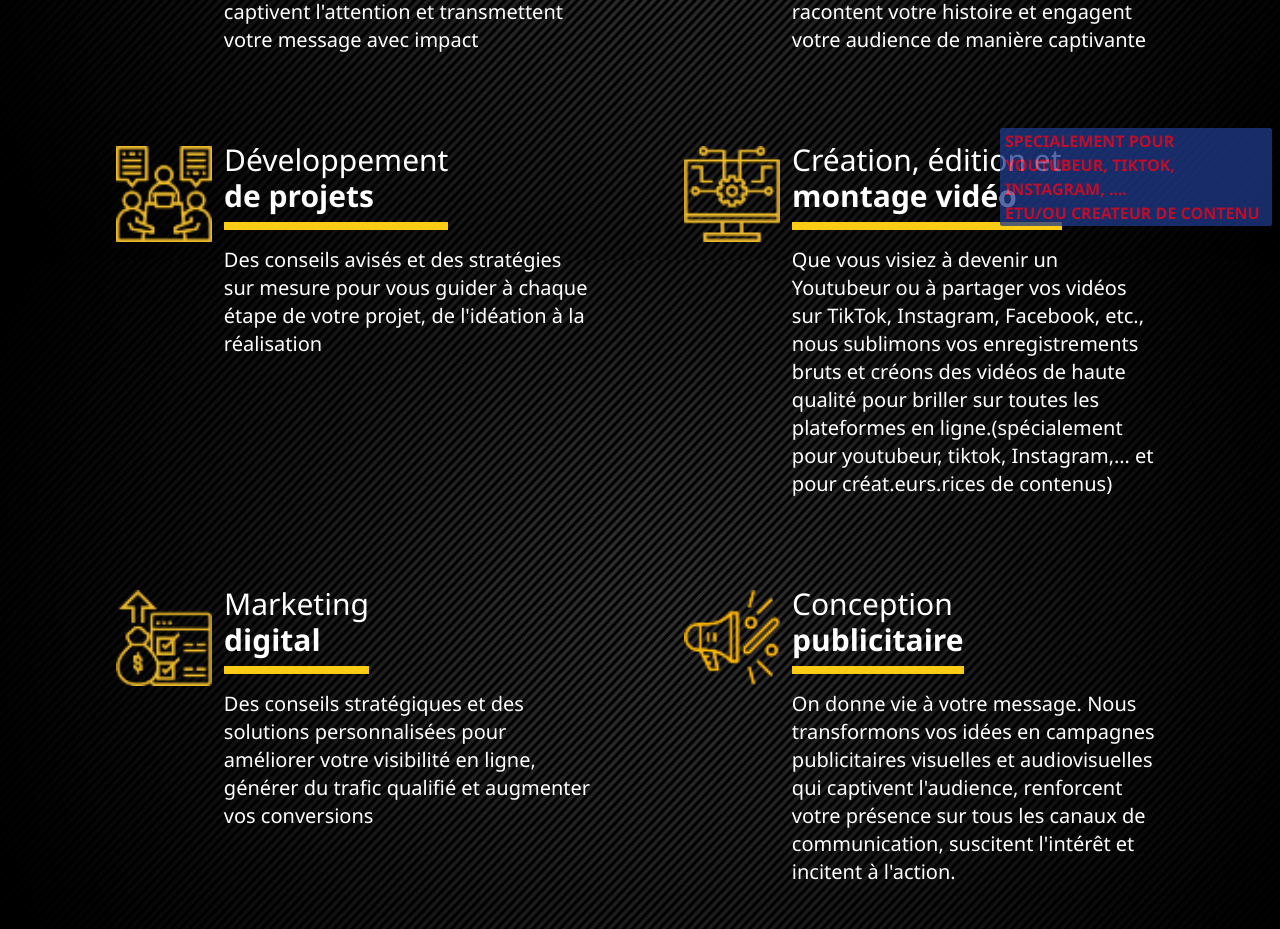
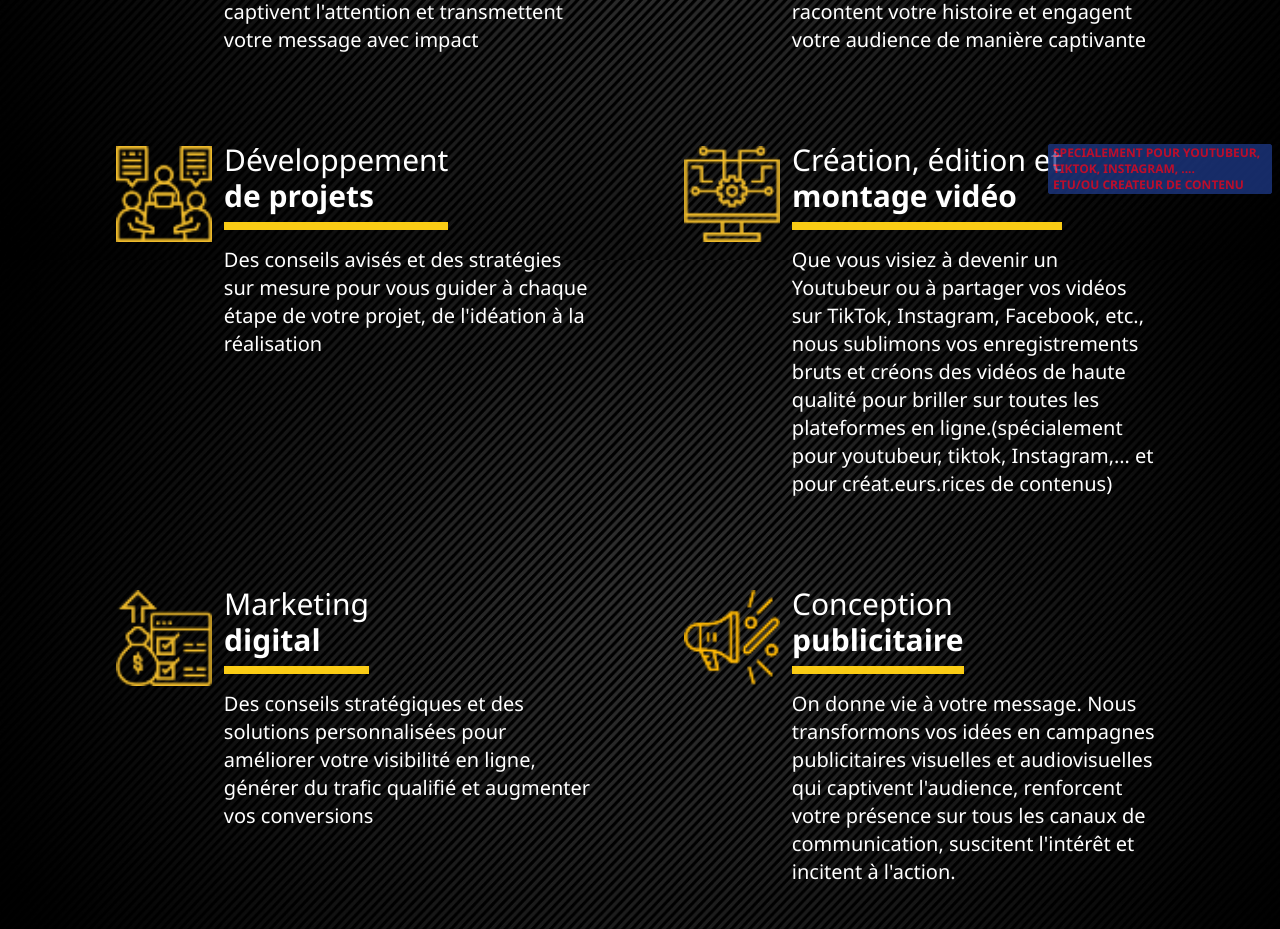
Before and after one commit to FabCode67/creativa-poeta-fn, a React (Vite) app: page / in a window 1280 px wide. Shown: the part 2060-2989 px from the top of the page. Built offline with nearby package versions, Linux system fonts and the light colour scheme; no server answers.

Commit message:
fixixng:

```diff
--- a/src/components/Services.tsx
+++ b/src/components/Services.tsx
@@ -32,10 +32,10 @@ const Services = () => {
            ))}
 
       </div>
-      <div className="watermark absolute laptop:h-fit desktop:h-fit w-full tablet:w-[20rem] h-fit laptop:w-[15
-        ;rem]  rounded-sm desktop:w-[17rem] bg-blue-900  font-extrabold opacity-75 border border-blue-900 laptop:right-[.5rem] tablet:right-[1rem] desktop:right-[.5rem] laptop:top-[35rem]  desktop:top-[35rem] tablet:top-[55rem] w-[3rem] h-[20rem]  phone:top-[69rem] phone:w-[72%] phone:right-2 xs:top-[75rem] xs:w-[14.5rem] sumsung:top-[66.4rem]  iphone:top-[66.5rem] xs:right-1 px-1">
-        <p className="text-[#fa1138] laptop:text-base desktop:text-base tablet:text-base text-xs">SPECIALEMENT POUR YOUTUBEUR, TIKTOK, INSTAGRAM, ....</p>
-        <p className="text-[#fa1138] laptop:text-base desktop:text-base tablet:text-base text-xs">ETU/OU CREATEUR DE CONTENU</p>
+      <div className="watermark absolute laptop:h-fit desktop:h-fit w-full tablet:w-[20rem] h-fit laptop:w-[14
+        rem]  rounded-sm desktop:w-[14rem] bg-blue-900  font-extrabold opacity-75 border border-blue-900 laptop:right-[.5rem] tablet:right-[1rem] desktop:right-[.5rem] laptop:top-[35rem]  desktop:top-[36rem] tablet:top-[58rem]  w-[3rem] h-[20rem]  phone:top-[69rem] phone:w-[72%] phone:right-2 xs:top-[75rem] xs:w-[14.5rem] sumsung:top-[66.4rem]  iphone:top-[66.5rem] xs:right-1 px-1">
+        <p className="text-[#fa1138]  text-xs">SPECIALEMENT POUR YOUTUBEUR, TIKTOK, INSTAGRAM, ....</p>
+        <p className="text-[#fa1138]  text-xs">ETU/OU CREATEUR DE CONTENU</p>
       </div>
       </div>
       <div className="laptop:h-[4%] desktop:[h-4%] tablet:h-[3%] h-[2%] laptop:w-[10%] t w-[35%] absolute laptop:right-1/2 right-1/2 top-0 border-r-2 border-[#FFE533]">
--- a/tailwind.config.js
+++ b/tailwind.config.js
@@ -6,10 +6,10 @@ module.exports = {
       xs: "320px",
       md: "768px",
       phone: "360px",
-      tablet: "640px",
       ipod: "768px",
       sumsung: "412px",
       iphone: "414px",
+      tablet: "640px",
       laptop: "1024px",
       desktop: "1280px",
       "2xl": "1536px",
```
